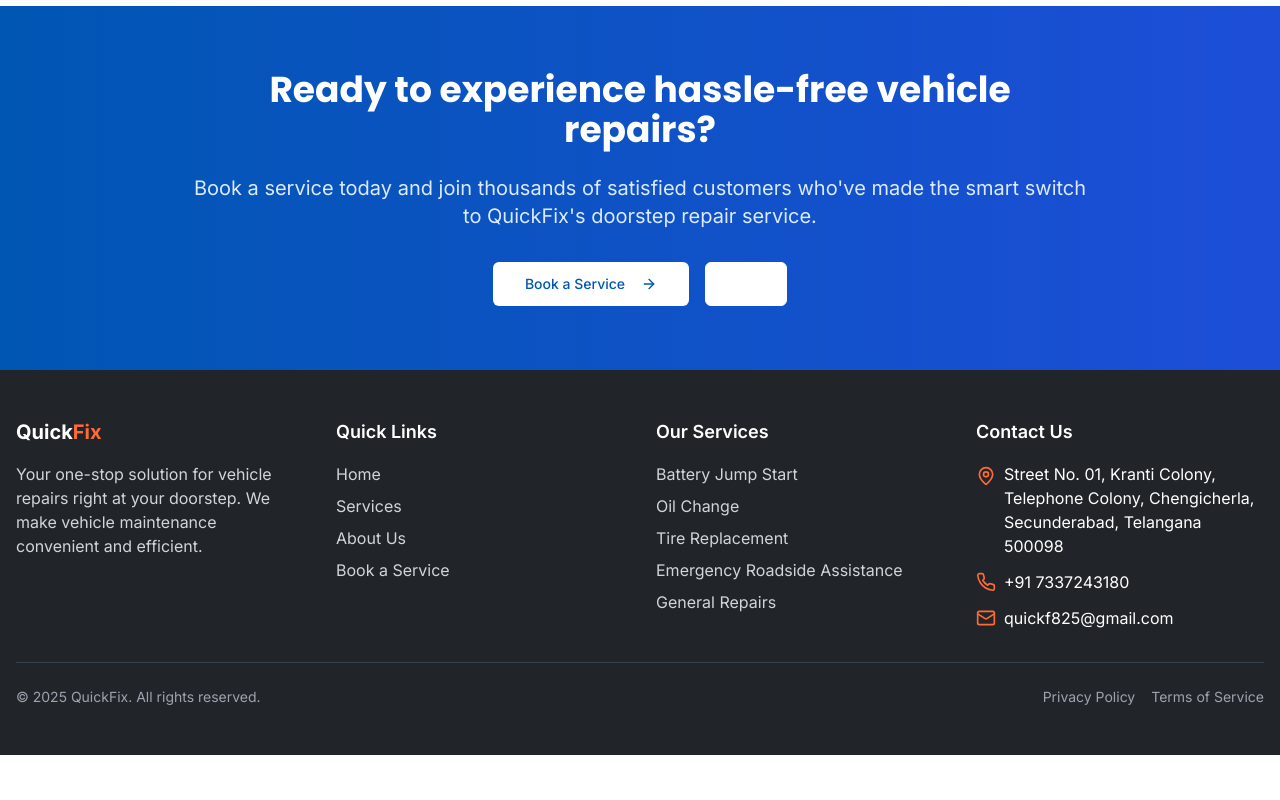
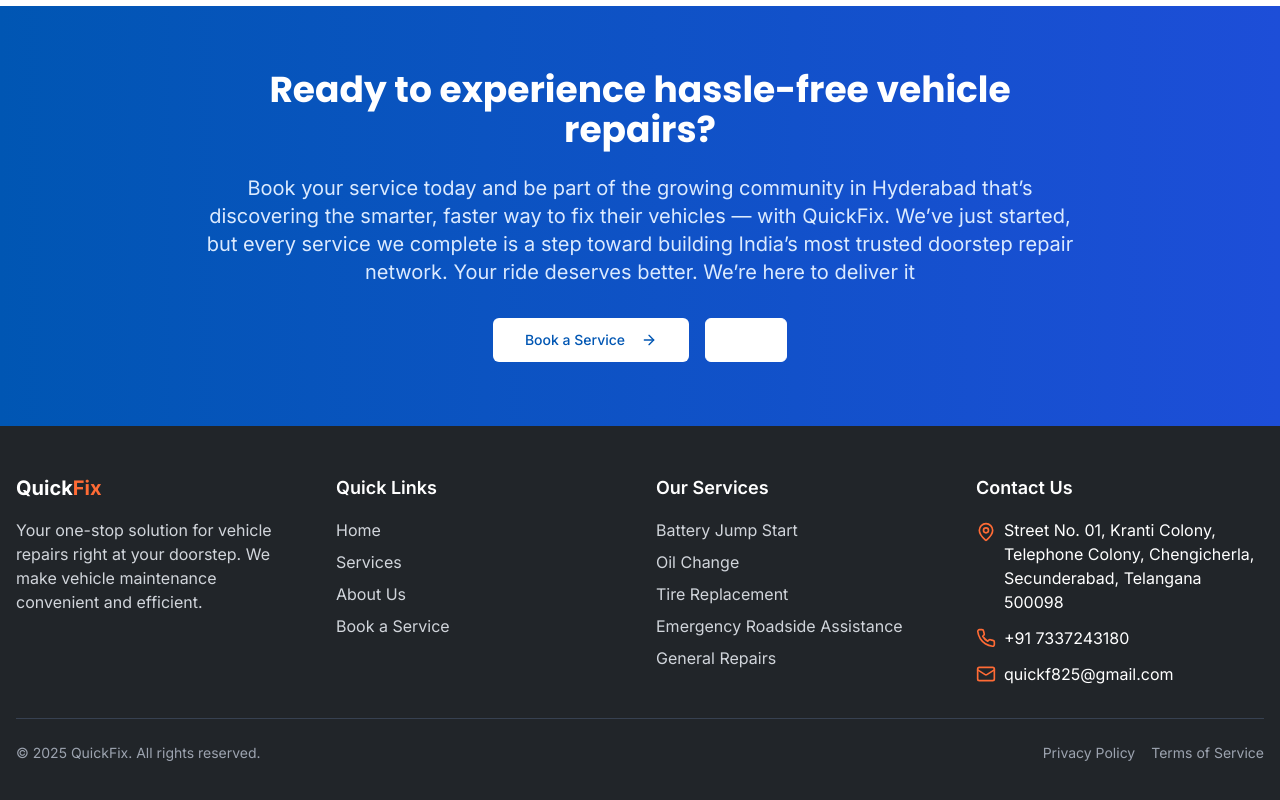
Before and after one commit to NithinVarma50/QuickFix-, a React (Vite) app: page / in a window 1280 px wide. Shown: the part 4212-5012 px from the top of the page. Before the commit the page ends 4967 px from the top, so only its background shows below. Built offline with nearby package versions, Linux system fonts and the light colour scheme.

Commit message:
Visual edit in Lovable
Edited UI in Lovable

```diff
--- a/src/components/home/CTASection.tsx
+++ b/src/components/home/CTASection.tsx
@@ -1,20 +1,19 @@
-
 import React from 'react';
 import { Link } from 'react-router-dom';
 import { Button } from '@/components/ui/button';
 import { ArrowRight, Phone } from 'lucide-react';
-
 const CTASection: React.FC = () => {
-  return (
-    <section className="py-16 bg-gradient-to-r from-quickfix-blue to-blue-700 text-white">
+  return <section className="py-16 bg-gradient-to-r from-quickfix-blue to-blue-700 text-white">
       <div className="container mx-auto px-4">
         <div className="max-w-4xl mx-auto text-center">
           <h2 className="text-3xl md:text-4xl font-bold mb-6 font-heading">
             Ready to experience hassle-free vehicle repairs?
           </h2>
-          <p className="text-lg md:text-xl mb-8 text-blue-100">
-            Book a service today and join thousands of satisfied customers who've made the smart switch to QuickFix's doorstep repair service.
-          </p>
+          <p className="text-lg md:text-xl mb-8 text-blue-100">Book your service today and be part of the growing community in Hyderabad that’s discovering the smarter, faster way to fix their vehicles — with QuickFix.
+
+
+We’ve just started, but every service we complete is a step toward building India’s most trusted doorstep repair network.
+Your ride deserves better. We’re here to deliver it</p>
 
           <div className="flex flex-col sm:flex-row justify-center gap-4">
             <Button asChild size="lg" className="bg-white text-quickfix-blue hover:bg-gray-100">
@@ -30,8 +29,6 @@ const CTASection: React.FC = () => {
           </div>
         </div>
       </div>
-    </section>
-  );
+    </section>;
 };
-
 export default CTASection;
```
